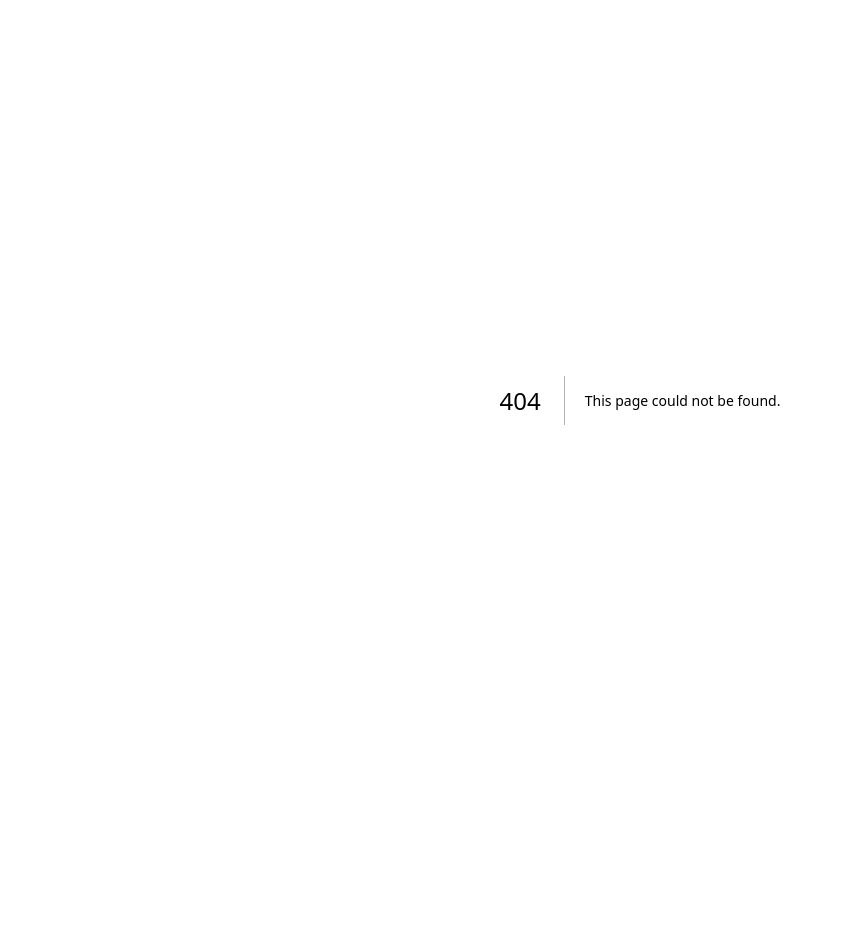
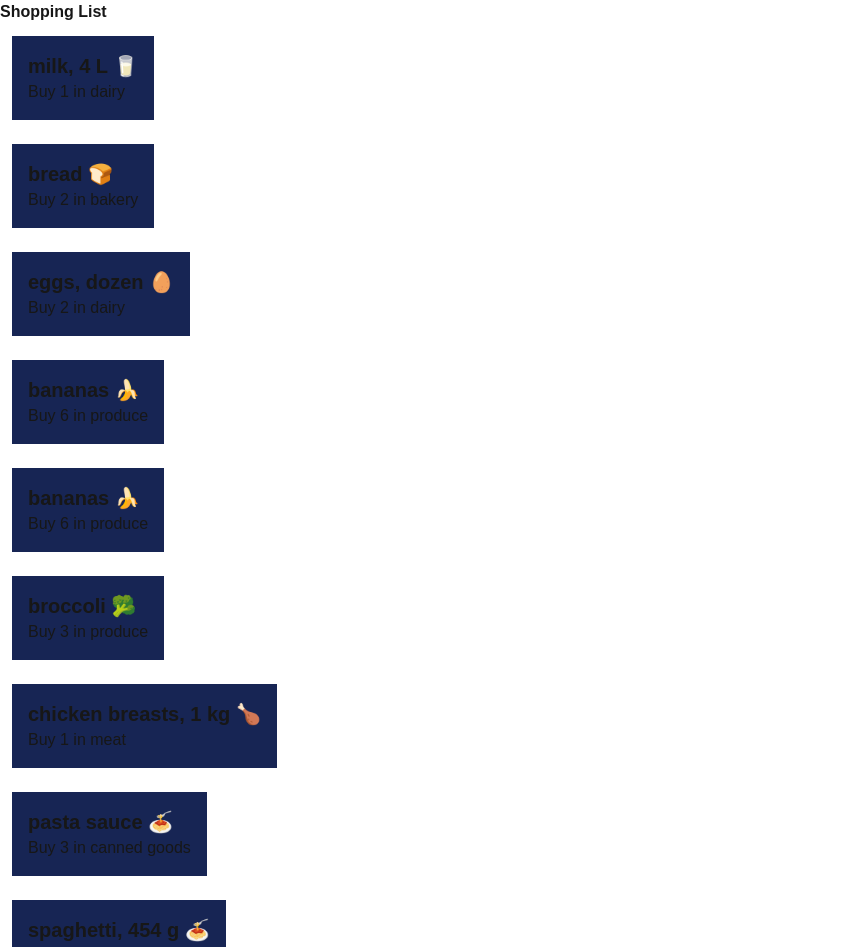
Before and after one commit to manjotsb/cprg306-assignments, a Next.js app: page /week-3 in a window 1280 px wide. Before the commit this address had no page. Shown: the top 947 px of the page, without its empty margins (0-842 px from the left). Before the commit the page ends 800 px from the top, so only its background shows below. Built offline with nearby package versions, Linux system fonts and the light colour scheme.

Commit message:
week3-assignment

```diff
--- a/app/page.js
+++ b/app/page.js
@@ -5,6 +5,7 @@ export default function Home() {
     <main>
       <h1>CPRG 306: Web Development 2- Assignments</h1>
       <p><Link href={"./week-2"}>Week-2 Assignments</Link></p>
+      <p><Link href={"./week-3"}>Week-3 Assignments</Link></p>
     </main>
   );
 }
--- /dev/null
+++ b/app/week-3/item-list.js
@@ -0,0 +1,89 @@
+import React from "react";
+import Item from "./item";
+
+const item1 = {
+    name: "milk, 4 L 🥛",
+    quantity: 1,
+    category: "dairy",
+};
+
+const item2 = {
+    name: "bread 🍞",
+    quantity: 2,
+    category: "bakery",
+};
+
+const item3 = {
+    name: "eggs, dozen 🥚",
+    quantity: 2,
+    category: "dairy",
+};
+
+const item4 = {
+    name: "bananas 🍌",
+    quantity: 6,
+    category: "produce",
+};
+
+const item5 = {
+    name: "broccoli 🥦",
+    quantity: 3,
+    category: "produce",
+};
+
+const item6 = {
+    name: "chicken breasts, 1 kg 🍗",
+    quantity: 1,
+    category: "meat",
+};
+
+const item7 = {
+    name: "pasta sauce 🍝",
+    quantity: 3,
+    category: "canned goods",
+};
+
+const item8 = {
+    name: "spaghetti, 454 g 🍝",
+    quantity: 2,
+    category: "dry goods",
+};
+
+const item9 = {
+    name: "toilet paper, 12 pack 🧻",
+    quantity: 1,
+    category: "household",
+};
+
+const item10 = {
+    name: "paper towels, 6 pack",
+    quantity: 1,
+    category: "household",
+};
+
+const item11 = {
+    name: "dish soap 🍽️",
+    quantity: 1,
+    category: "household",
+};
+
+const item12 = {
+    name: "hand soap 🧼",
+    quantity: 4,
+    category: "household",
+};
+
+
+const items =[ item1, item2, item3, item4, item4, item5, item6, item7, item8, item9, item10, item11, item12];
+
+const ItemList= () =>{
+    return(
+        <ul>
+            {items.map((item, index) => (
+                <Item key={index} name={item.name} quantity={item.quantity} category={item.category}/>
+            ))}
+        </ul>
+    )
+};
+
+export default ItemList;
--- /dev/null
+++ b/app/week-3/item.js
@@ -0,0 +1,18 @@
+import React from "react";
+
+const Item= ({name, quantity, category}) => {
+    return(
+        <li>
+            <div className="inline-flex flex-col w-auto bg-blue-950 p-4 m-3">
+                <h3 className="font-bold text-xl">
+                    {name}
+                </h3>
+                <p>
+                    Buy {quantity} in {category}
+                </p>
+            </div>
+        </li>
+    );
+}
+
+export default Item;
--- /dev/null
+++ b/app/week-3/page.js
@@ -0,0 +1,13 @@
+import React from "react";
+import ItemList from "./item-list";
+
+const Page= () => {
+    return(
+        <main>
+            <h1 className="font-bold text-2">Shopping List</h1>
+            <ItemList/>
+        </main>
+    );
+};
+
+export default Page;
```
